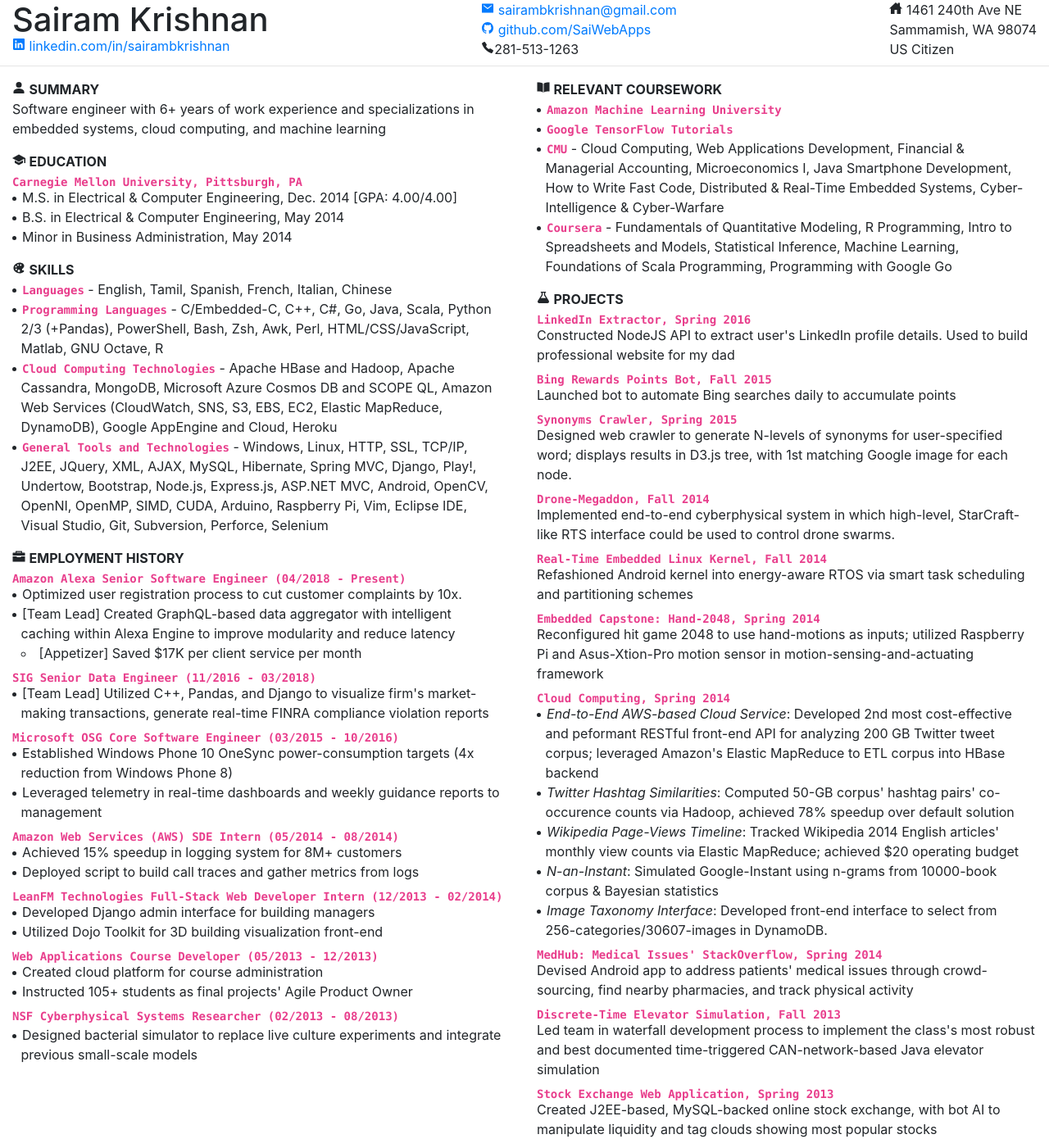
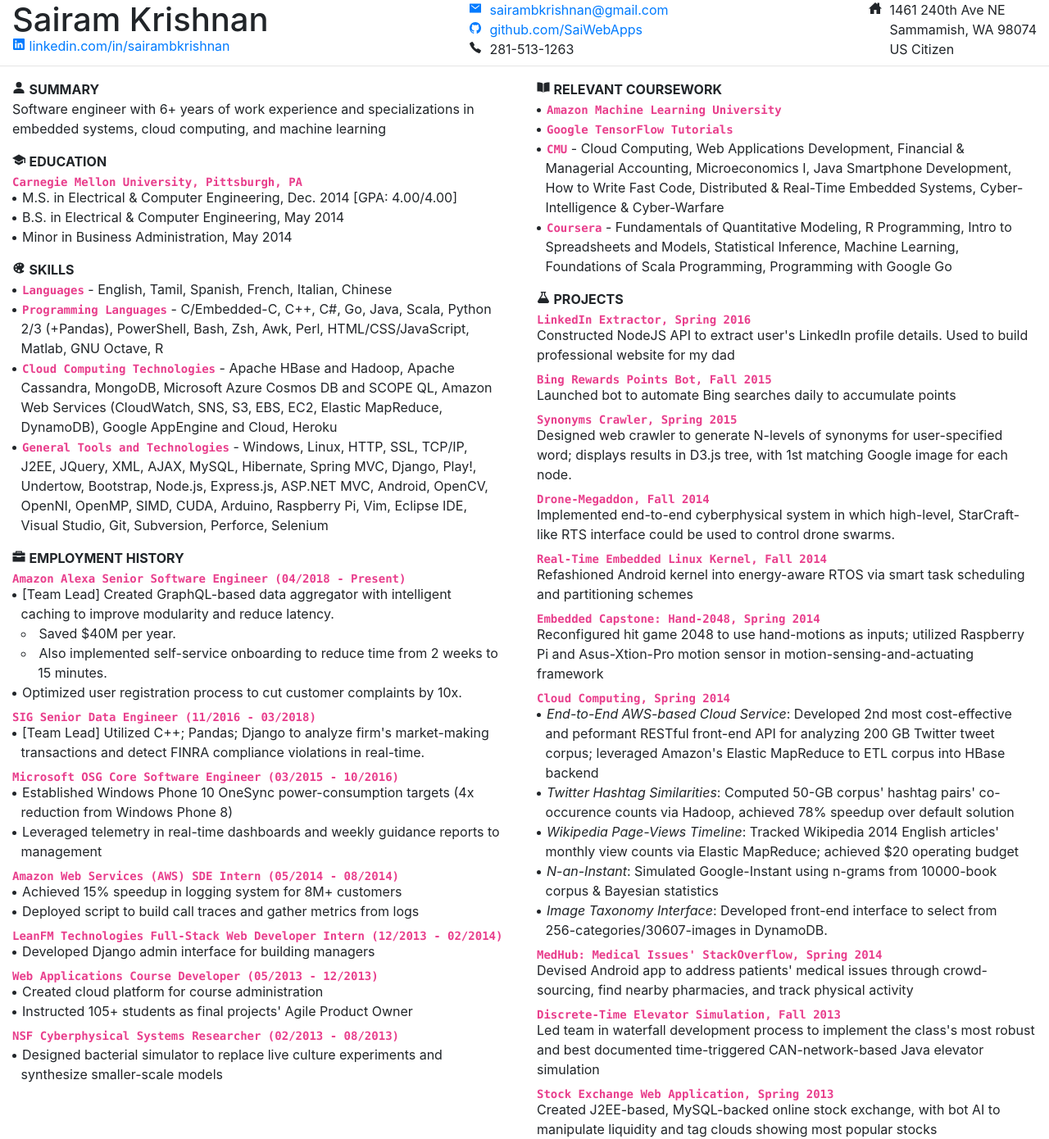
Before and after one commit to SaiWebApps/Resumes, a plain HTML site: page Sairam_Krishnan/Engineering/Sairam_Krishnan_Resume.html in a window 1280 px wide. Shown: the whole page at 82% size. Drawn offline with nearby package versions, Linux system fonts and the light colour scheme.

Commit message:
Minor modifications to wording in resumes.
Also renamed Engineering/Sairam_Krishnan_Resume.pdf to Engineering/Sairam_Krishnan_Engineering_Resume.pdf.

```diff
--- a/Sairam_Krishnan/Engineering/Sairam_Krishnan_Resume.css
+++ b/Sairam_Krishnan/Engineering/Sairam_Krishnan_Resume.css
@@ -1,3 +1,7 @@
+.address {
+	float: right;
+}
+
 .no-leading-space {
 	margin-top: -20px;
 }
@@ -8,6 +12,10 @@
 
 .small-trailing-space {
 	margin-bottom: 5px;
+}
+
+a {
+	text-decoration: none !important;
 }
 
 ul {
--- a/Sairam_Krishnan/Engineering/Sairam_Krishnan_Resume.html
+++ b/Sairam_Krishnan/Engineering/Sairam_Krishnan_Resume.html
@@ -28,20 +28,23 @@
 				<div class="col-sm"></div>
 				<div class="col-md-auto">
 					<a href="mailto:sairambkrishnan@gmail.com">
-						<ion-icon name="mail-sharp"></ion-icon>  sairambkrishnan@gmail.com<br>
+						<ion-icon name="mail-sharp"></ion-icon>&nbsp;&nbsp;sairambkrishnan@gmail.com<br>
 					</a>
 					<a href="https://github.com/SaiWebApps">
-						<ion-icon name="logo-github"></ion-icon>  github.com/SaiWebApps
+						<ion-icon name="logo-github"></ion-icon>&nbsp;&nbsp;github.com/SaiWebApps
 					</a>
 					<br>
-					<ion-icon name="call-sharp"></ion-icon>281-513-1263
+					<ion-icon name="call-sharp"></ion-icon>&nbsp;&nbsp;281-513-1263
 				</div>
 				<div class="col-sm"></div>
 				<div class="col-md-auto">
 					<ion-icon name="home-sharp"></ion-icon>
-					1461 240th Ave NE<br>
-					Sammamish, WA 98074<br>
-					US Citizen
+					&nbsp;
+					<div class="address">
+						1461 240th Ave NE<br>
+						Sammamish, WA 98074<br>
+						US Citizen
+					</div>
 				</div>
 			</div>
 		</div>
@@ -102,21 +105,27 @@
 					<strong>EMPLOYMENT HISTORY</strong>
 					<p><strong><code>Amazon Alexa Senior Software Engineer (04/2018 - Present)</code></strong></p>
 					<ul class="no-leading-space small-trailing-space">
-						<li><span>Optimized user registration process to cut customer complaints by 10x.</span></li>
 						<li>
 							<span>
-								[Team Lead] Created GraphQL-based data aggregator with intelligent caching within
-								Alexa Engine to improve modularity and reduce latency
-								<ul><li>[Appetizer] Saved $17K per client service per month</li></ul>
+								[Team Lead] Created GraphQL-based data aggregator with intelligent caching to improve
+								modularity and reduce latency.
+								<ul>
+									<li>Saved $40M per year.</li>
+									<li>
+										Also implemented self-service onboarding to reduce time from 2 weeks to
+										15 minutes.
+									</li>
+								</ul>
 							</span>
 						</li>
+						<li><span>Optimized user registration process to cut customer complaints by 10x.</span></li>
 					</ul>
 					<p><strong><code>SIG Senior Data Engineer (11/2016 - 03/2018)</code></strong></p>
 					<ul class="no-leading-space small-trailing-space">
 						<li>
 							<span>
-								[Team Lead] Utilized C++, Pandas, and Django to visualize firm's market-making
-								transactions, generate real-time FINRA compliance violation reports
+								[Team Lead] Utilized C++; Pandas; Django to analyze firm's market-making transactions
+								and detect FINRA compliance violations in real-time.
 							</span>
 						</li>
 					</ul>
@@ -146,7 +155,6 @@
 					</p>
 					<ul class="no-leading-space small-trailing-space">
 						<li><span>Developed Django admin interface for building managers</span></li>
-						<li><span>Utilized Dojo Toolkit for 3D building visualization front-end</span></li>
 					</ul>
 					<p><strong><code>Web Applications Course Developer (05/2013 - 12/2013)</code></strong></p>
 					<ul class="no-leading-space small-trailing-space">
@@ -157,8 +165,8 @@
 					<ul class="no-trailing-space">
 						<li>
 							<span>
-								Designed bacterial simulator to replace live culture experiments and integrate previous
-								small-scale models
+								Designed bacterial simulator to replace live culture experiments and synthesize
+								smaller-scale models
 							</span>
 						</li>
 					</ul>
```
Also changed, not shown: Sairam_Krishnan/MBA/Sairam_Krishnan_Resume.html (+13 -14 lines), 3 other files.
